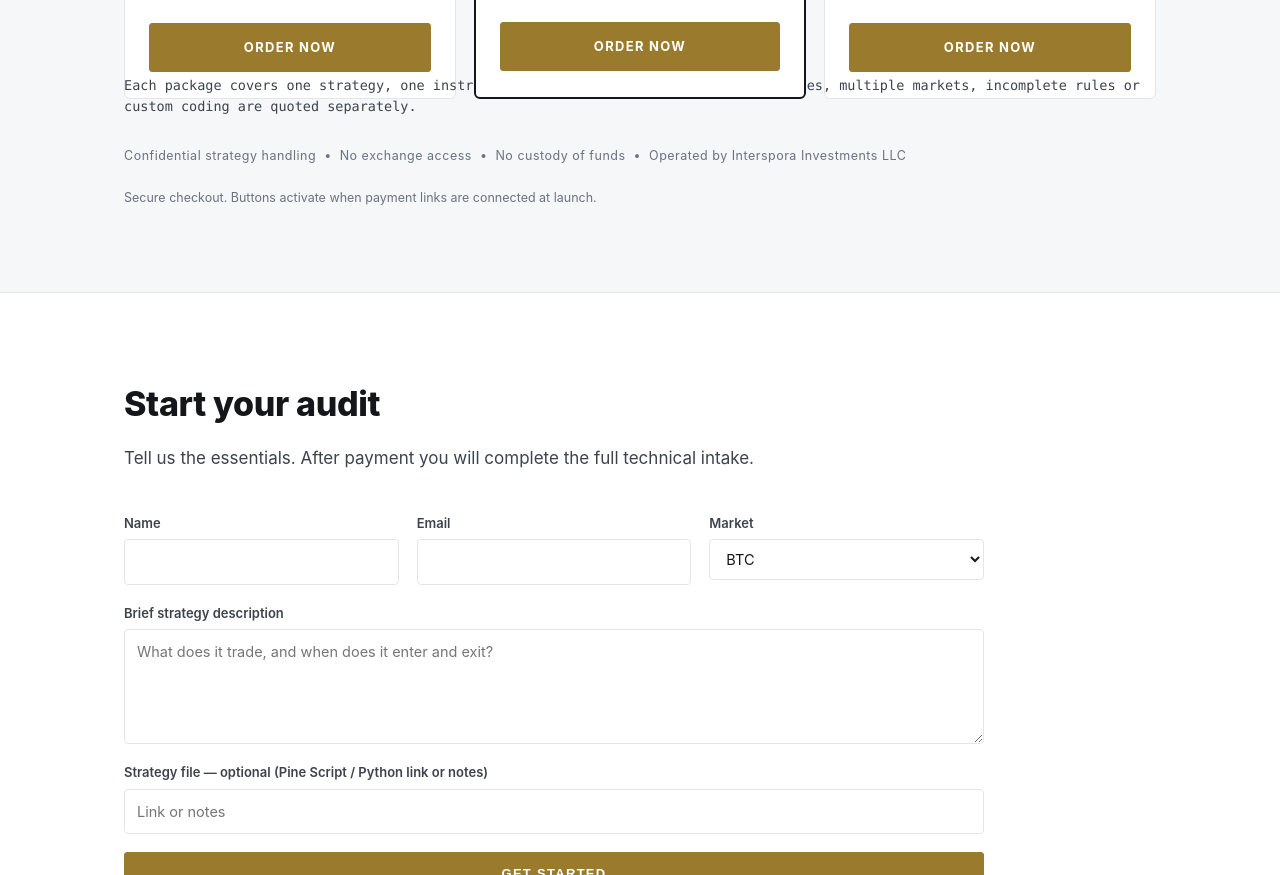
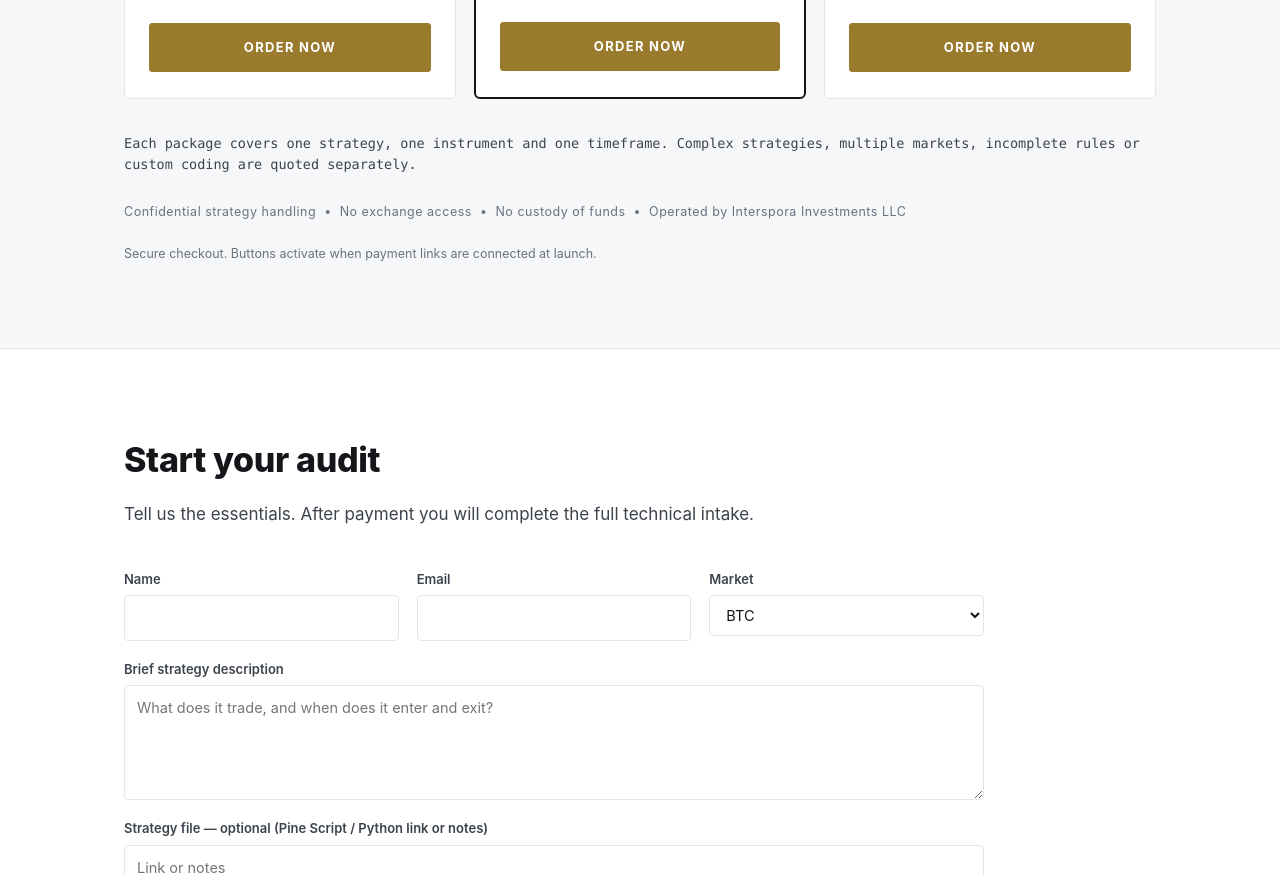
Before and after one commit to Interspora/spiractive-website, a website: page index.html in a window 1280 px wide. Shown: the part 4186-5061 px from the top of the page. Drawn offline with Linux system fonts and the light colour scheme.

Commit message:
Fix scope-note spacing under pricing grid

```diff
--- a/index.html
+++ b/index.html
@@ -204,7 +204,7 @@
         <a class="btn btn-primary btn-pay" href="#" data-tier="full-quant-validation" data-payment="PLACEHOLDER_STRIPE_LINK_329">ORDER NOW</a>
       </div>
     </div>
-    <p class="flow-note">Each package covers one strategy, one instrument and one timeframe. Complex strategies, multiple markets, incomplete rules or custom coding are quoted separately.</p>
+    <p class="scope-note">Each package covers one strategy, one instrument and one timeframe. Complex strategies, multiple markets, incomplete rules or custom coding are quoted separately.</p>
     <p class="trust-line trust-line-dark">Confidential strategy handling &nbsp;•&nbsp; No exchange access &nbsp;•&nbsp; No custody of funds &nbsp;•&nbsp; Operated by Interspora Investments LLC</p>
     <p class="payment-note" id="paymentNote">Secure checkout. Buttons activate when payment links are connected at launch.</p>
   </div>
--- a/styles.css
+++ b/styles.css
@@ -164,6 +164,7 @@ h2 { font-size: clamp(24px, 3.4vw, 34px); font-weight: 800; letter-spacing: -.01
 .trust-line { font-size: 12.5px; letter-spacing: .04em; color: #a9b2bd; margin-bottom: 10px; }
 .trust-line-dark { color: var(--ink-3); margin-top: 26px; margin-bottom: 0; }
 .flow-note { font-family: var(--mono); font-size: 13.5px; color: var(--ink-2); margin: -24px 0 28px; }
+.scope-note { font-family: var(--mono); font-size: 13.5px; color: var(--ink-2); margin: 34px 0 0; }
 
 /* responsive */
 @media (max-width: 860px) {
```
